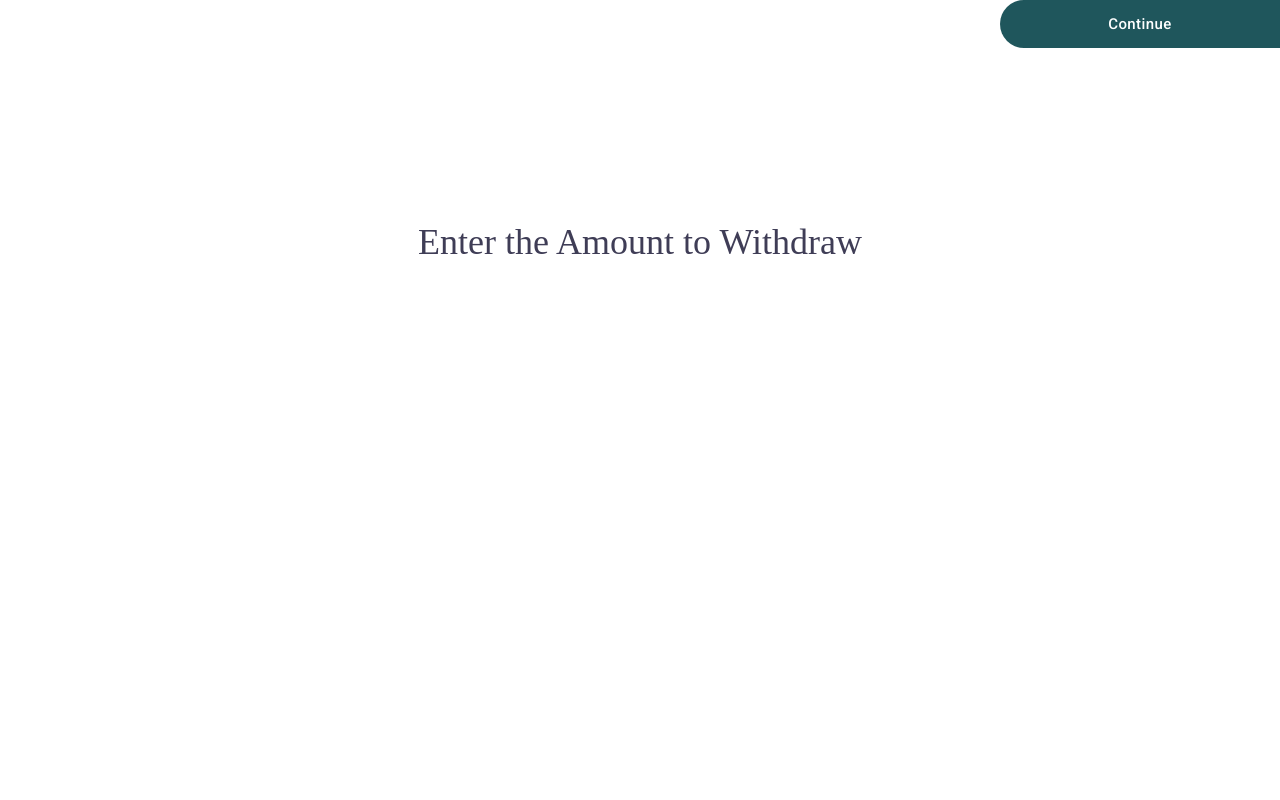
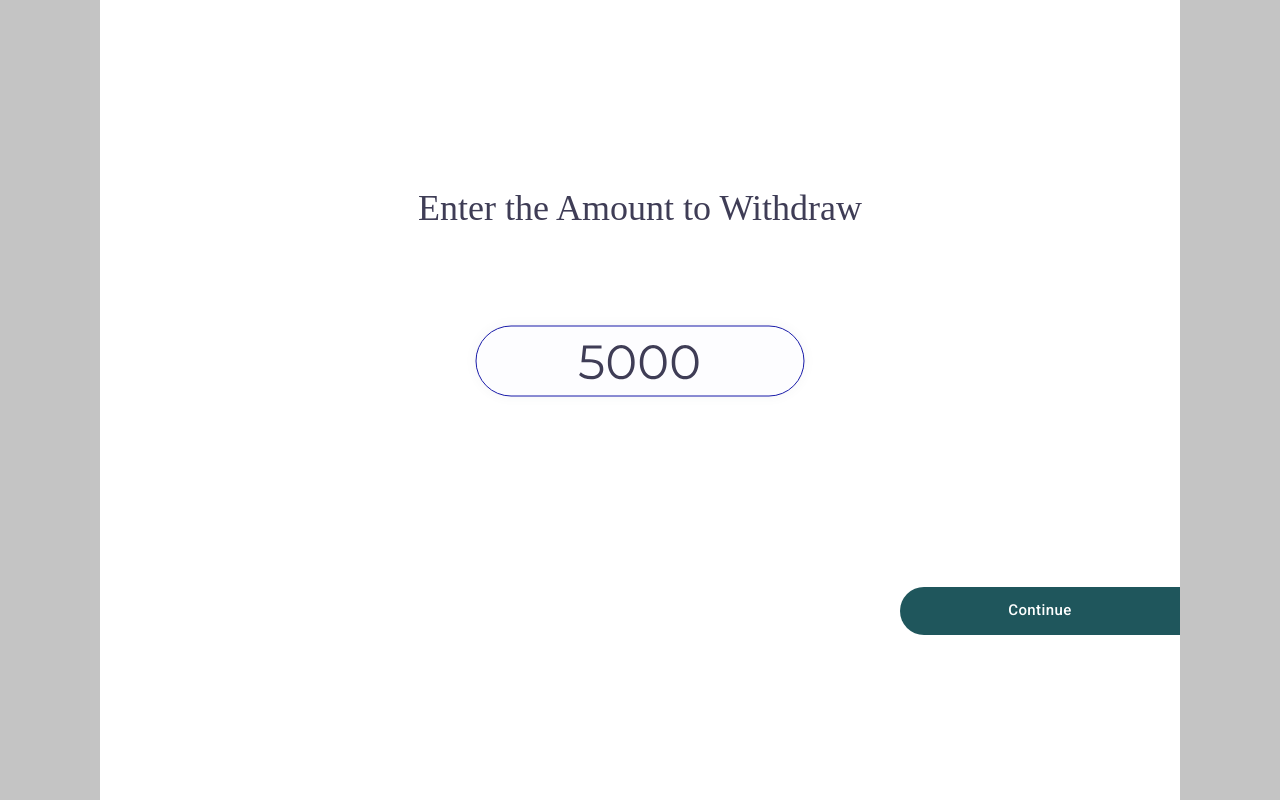
Before and after one commit to YogyaGamage/atm-frontend, a React (Create React App) app: page /page5 in a window 1280 px wide. Built offline with nearby package versions, Linux system fonts and the light colour scheme; a small style sheet from the web is missing.

Commit message:
page4 and 5 css done

```diff
--- a/src/views/pages/Page4.jsx
+++ b/src/views/pages/Page4.jsx
@@ -22,7 +22,26 @@ export default function Page4() {
 
                 <img class="imageAtm" src={'/images/pwd.svg'} alt='' />
 
-                <p class='clickNext2'>Click next to continue</p>
+                <div class='side'>
+
+                    <div class='sideButtonEmpty'></div>
+                    <div class='sideButtonContainer'>
+                        <div class='sideButton'>
+                            <Button
+                                size="large"
+                                className={classes.nextButton3}
+                                variant="contained"
+                                component={Link}
+                                to='/page5'
+                            //onSubmit={onSubmit}
+                            >
+                                Continue
+                            </Button>
+                        </div>
+                    </div>
+                </div>
+
+                {/*  <p class='clickNext2'>Click next to continue</p>
 
                 <div class='centerButtonAtm'>
                     <Button
@@ -36,7 +55,7 @@ export default function Page4() {
                         Next
                     </Button>
                 </div>
-
+ */}
             </div>
 
             <div class='rectangle rectangle2'></div>
--- a/src/views/pages/Page5.jsx
+++ b/src/views/pages/Page5.jsx
@@ -11,19 +11,26 @@ const useStyles = makeStyles(styles);
 
 export default function Page5() {
     const classes = useStyles();
-    if (Math.random() < 0.5){
+    if (Math.random() < 0.5) {
         var randLink = '/page6';
     }
-    else{
+    else {
         var randLink = '/page7'
     }
 
-    return(
-        <div>
-            <div className={classes.centerContent}>
-                <p className={classes.enterdescp}> Enter the Amount to Withdraw</p>
-            </div>
-            <div style={{ display: 'flex', justifyContent: 'flex-end' }}>
+    return (
+        <div class='containerPage2'>
+
+            <div class='rectangle rectangle1'></div>
+
+            <div class="centerContent">
+                <p class='enterdescp'> Enter the Amount to Withdraw</p>
+                <img class="imageAtm" src={'/images/amount.svg'} alt='' />
+                <div class='side'>
+
+                    <div class='sideButtonEmpty'></div>
+                    <div class='sideButtonContainer'>
+                        <div class='sideButton'>
                             <Button
                                 size="large"
                                 className={classes.nextButton3}
@@ -36,5 +43,10 @@ export default function Page5() {
                             </Button>
                         </div>
                     </div>
+                </div>
+            </div>
+
+            <div class='rectangle rectangle2'></div>
+        </div>
     );
 }
```
Also changed, not shown: public/images/amount.svg (added). Lines whose indentation alone changed are shown as unchanged.
